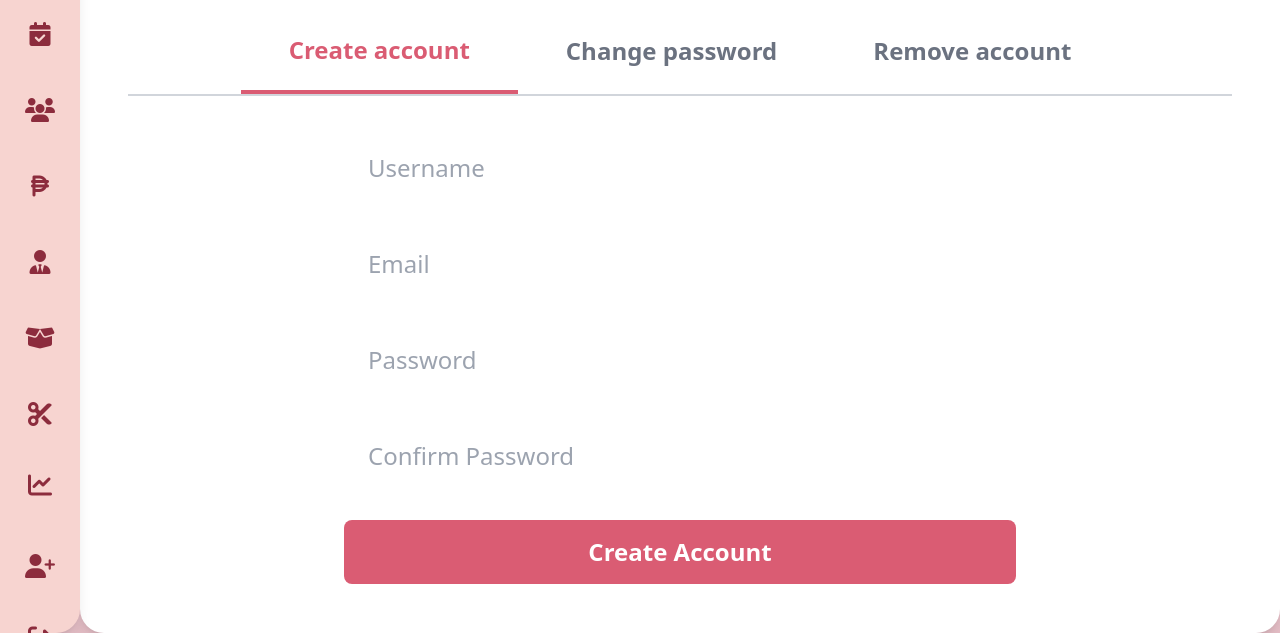
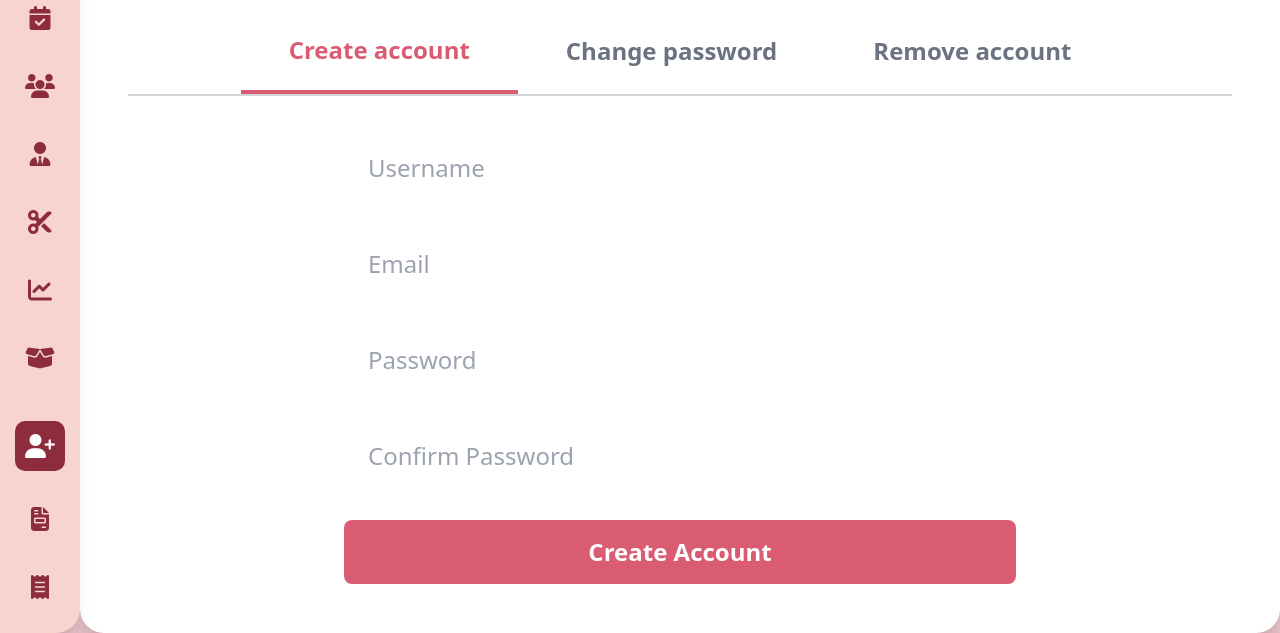
Before and after one commit to yuhansanty/Skinship-Beauty-System2, a plain HTML site: page Registration.html in a window 1280 px wide. Shown: the part 167-800 px from the top of the page. Drawn offline with nearby package versions, Linux system fonts and the light colour scheme.

Commit message:
Update Registration.html

```diff
--- a/Registration.html
+++ b/Registration.html
@@ -17,24 +17,24 @@
 </head>
 <body class="bg-[#e6bfc7] min-h-screen flex w-full h-full">
   <!-- Sidebar -->
-  <aside class="w-20 bg-[#f7d4d0] flex flex-col items-center py-4 gap-4 shadow-lg rounded-r-3xl sidebar h-full">
+  <aside class="w-20 bg-[#f7d4d0] flex flex-col items-center py-4 gap-2 shadow-lg rounded-r-3xl sidebar h-screen overflow-y-auto">
     <div class="mb-6 mt-2">
       <i class="fa-solid fa-spa text-3xl text-[#da5c73]"></i>
     </div>
     <button class="sidebar-btn" title="Dashboard" onclick="window.location.href='dashboard.html'"><i class="fa-solid fa-table-columns text-2xl"></i></button>
     <button class="sidebar-btn" title="Reservations" onclick="window.location.href='calendar.html'"><i class="fa-solid fa-calendar-check text-2xl"></i></button>
     <button class="sidebar-btn" title="Customers" onclick="window.location.href='customer.html'"><i class="fa-solid fa-users text-2xl"></i></button>
-    <button class="sidebar-btn" title="Revenue"><i class="fa-solid fa-peso-sign text-2xl"></i></button>
     <button class="sidebar-btn" title="Staff" onclick="window.location.href='staff.html'"><i class="fa-solid fa-user-tie text-2xl"></i></button>
-    <button class="sidebar-btn" title="Inventory" onclick="window.location.href='inventory.html'"><i class="fa-solid fa-box-open text-2xl"></i></button>
     <button class="sidebar-btn" title="Services" onclick="window.location.href='services.html'"><i class="fa-solid fa-scissors text-2xl"></i></button>
     <button class="sidebar-btn" title="Reports" onclick="window.location.href='sales.html'"><i class="fa-solid fa-chart-line text-2xl"></i></button>
-    <button class="sidebar-btn" title="Registration" onclick="window.location.href='registration.html'"><i class="fa-solid fa-user-plus text-2xl"></i></button>
-    <button class="sidebar-btn mt-auto mb-2" title="Logout" onclick="window.location.href='Login.html'"><i class="fa-solid fa-sign-out-alt text-2xl"></i></button>
+    <button class="sidebar-btn" title="Inventory" onclick="window.location.href='inventory.html'"><i class="fa-solid fa-box-open text-2xl"></i></button>
+    <button class="sidebar-btn active" title="Registration" onclick="window.location.href='Registration.html'"><i class="fa-solid fa-user-plus text-2xl"></i></button>
+    <button class="sidebar-btn" title="Invoice" onclick="window.location.href='invoice.html'"><i class="fa-solid fa-file-invoice text-2xl"></i></button>
+    <button class="sidebar-btn" title="Purchase Order" onclick="window.location.href='purchase-order.html'"><i class="fa-solid fa-receipt text-2xl"></i></button>
   </aside>
 
   <!-- Main Content -->
-  <main class="flex-1 flex flex-col items-center justify-center p-0 w-full h-full min-h-screen">
+  <main class="flex-1 flex flex-col items-center justify-center p-0 w-full h-full min-h-screen ml-20">
     <div class="bg-white rounded-3xl shadow-lg w-full h-full flex flex-col justify-center items-center min-h-screen p-12 m-8">
       <h1 class="text-center text-5xl font-extrabold tracking-widest mb-10 text-[#b97b8b] w-full mt-10">REGISTRATION</h1>
       <!-- Tabs -->
```
